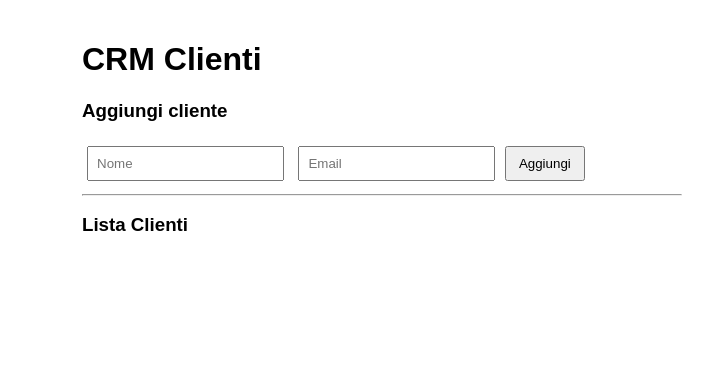
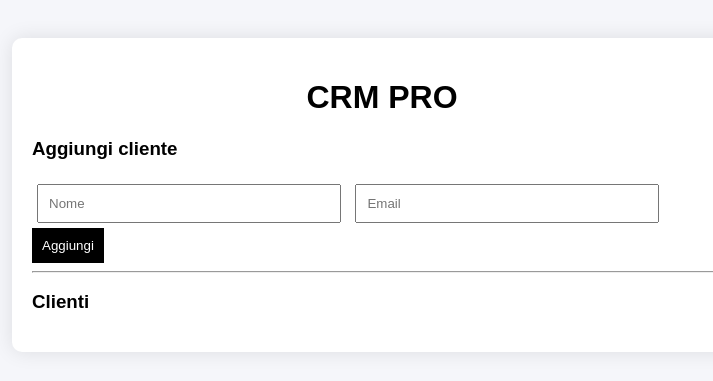
Before and after one commit to frullino62/sheets-crm, a FastAPI app: page / in a window 1280 px wide. Shown: the top 381 px of the page, without its empty margins (258-971 px from the left). Run offline with FastAPI, Linux system fonts and the light colour scheme; parts of the project's set-up code (start-up, migrations or seed data) failed here and were passed over.

Commit message:
Update index.html

```diff
--- a/templates/index.html
+++ b/templates/index.html
@@ -1,50 +1,99 @@
 <!DOCTYPE html>
 <html>
 <head>
-    <title>CRM Clienti</title>
+    <title>CRM PRO</title>
+
     <style>
         body {
             font-family: Arial;
-            max-width: 600px;
+            background: #f5f6fa;
+            padding: 30px;
+        }
+
+        .container {
+            max-width: 700px;
             margin: auto;
+            background: white;
             padding: 20px;
+            border-radius: 10px;
+            box-shadow: 0 0 20px rgba(0,0,0,0.1);
         }
+
+        h1 {
+            text-align: center;
+        }
+
         input {
-            padding: 8px;
+            padding: 10px;
             margin: 5px;
+            width: 40%;
         }
+
         button {
-            padding: 8px 12px;
+            padding: 10px;
+            background: black;
+            color: white;
+            border: none;
+            cursor: pointer;
         }
-        li {
-            margin: 10px 0;
+
+        .cliente {
+            display: flex;
+            justify-content: space-between;
+            padding: 10px;
+            border-bottom: 1px solid #eee;
+        }
+
+        .delete {
+            color: red;
+            cursor: pointer;
         }
     </style>
+
 </head>
 <body>
 
-<h1>CRM Clienti</h1>
+<div class="container">
+
+<h1>CRM PRO</h1>
 
 <h3>Aggiungi cliente</h3>
 
-<form action="/add" method="get">
-    <input type="text" name="nome" placeholder="Nome" required>
-    <input type="email" name="email" placeholder="Email" required>
-    <button type="submit">Aggiungi</button>
-</form>
+<input id="nome" placeholder="Nome">
+<input id="email" placeholder="Email">
+<button onclick="addCliente()">Aggiungi</button>
 
 <hr>
 
-<h3>Lista Clienti</h3>
+<h3>Clienti</h3>
 
-<ul>
+<div id="lista">
     {% for c in clienti %}
-        <li>
-            {{ c.nome }} - {{ c.email }}
-            <a href="/delete/{{ loop.index0 }}">❌</a>
-        </li>
+        <div class="cliente">
+            <span>{{ c.nome }} - {{ c.email }}</span>
+            <span class="delete" onclick="deleteCliente({{ loop.index0 }})">❌</span>
+        </div>
     {% endfor %}
-</ul>
+</div>
+
+</div>
+
+<script>
+
+async function addCliente() {
+    let nome = document.getElementById("nome").value;
+    let email = document.getElementById("email").value;
+
+    await fetch(`/add?nome=${nome}&email=${email}`);
+    location.reload();
+}
+
+async function deleteCliente(index) {
+    await fetch(`/delete/${index}`);
+    location.reload();
+}
+
+</script>
 
 </body>
 </html>
```
